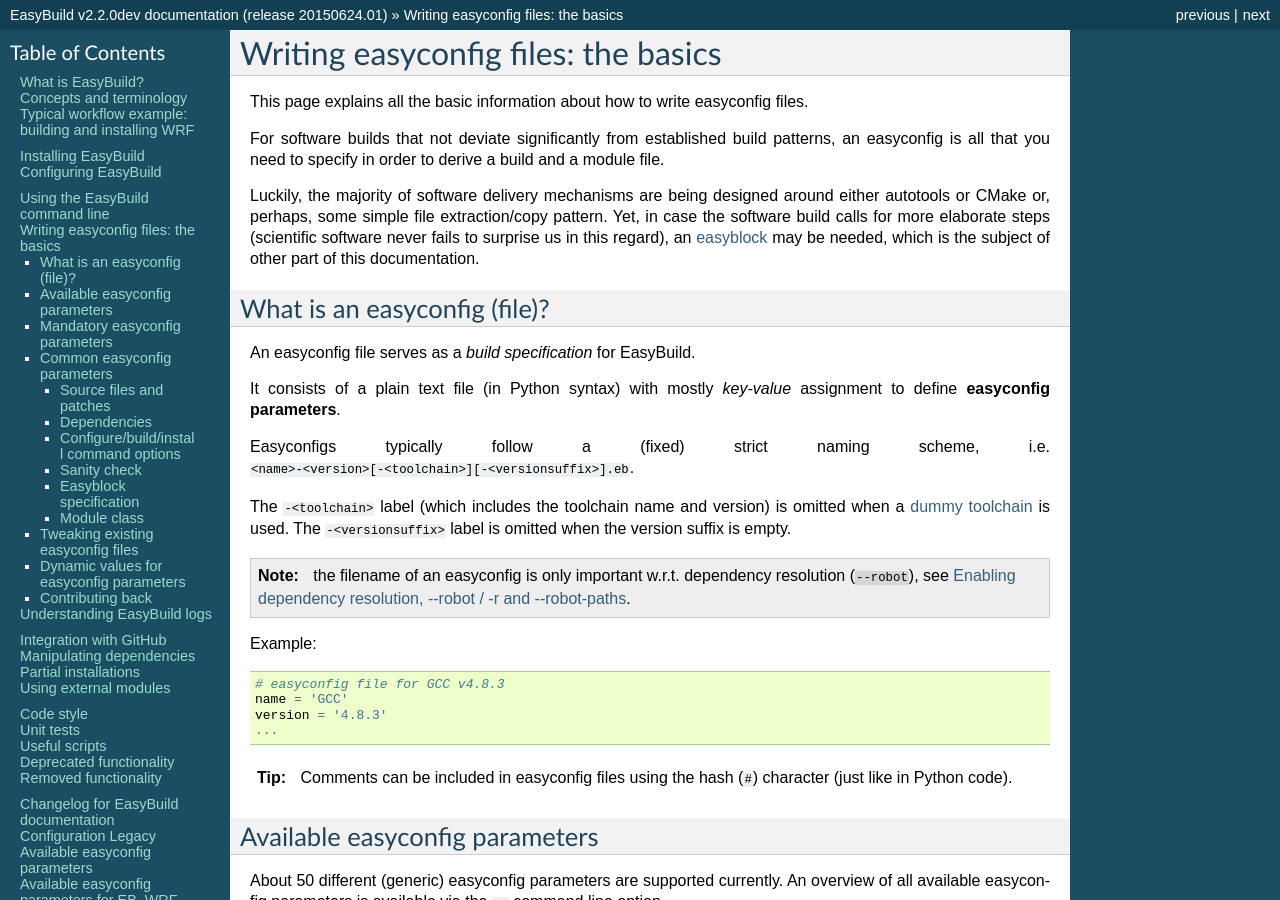
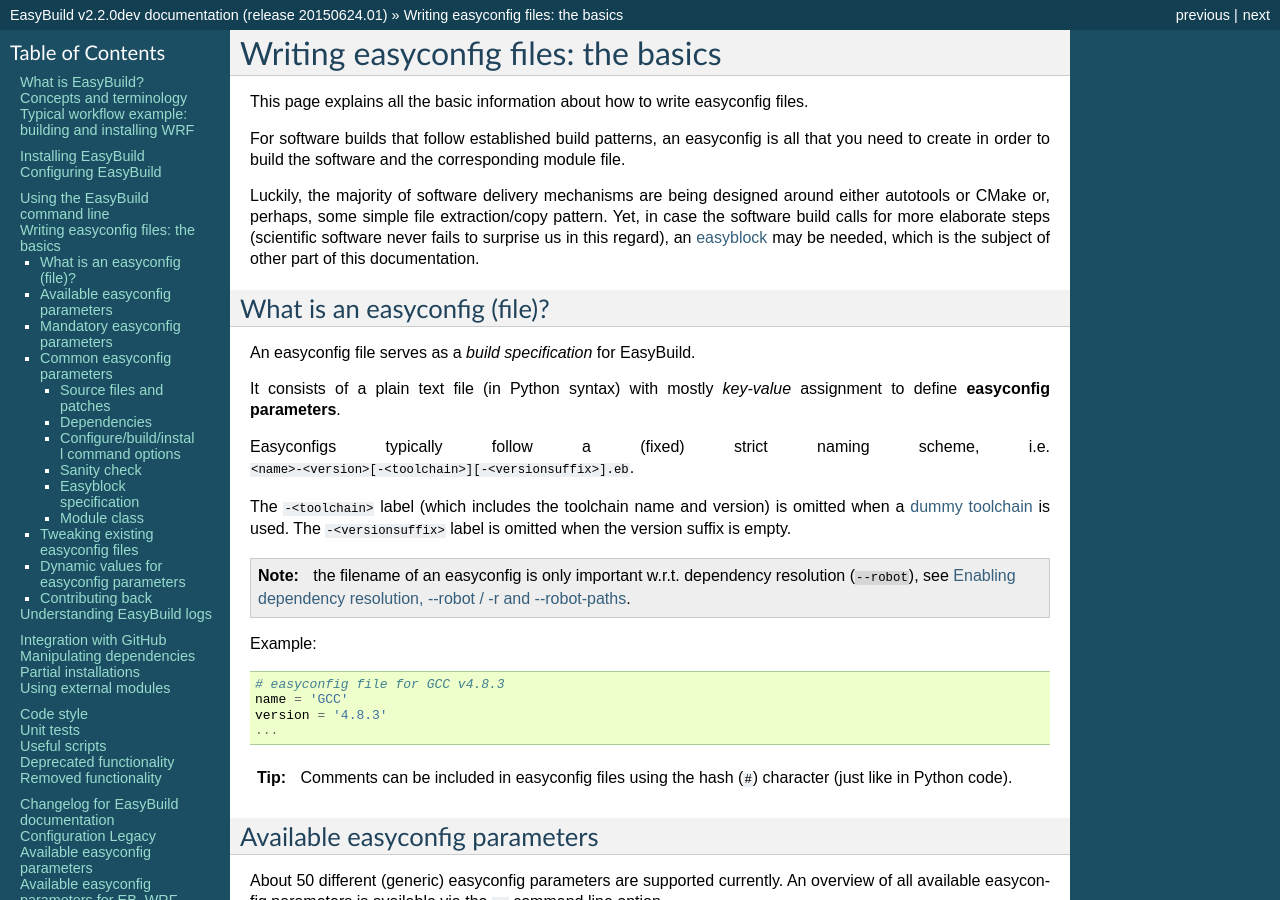
Before and after one commit to easybuilders/easybuild, a Sphinx documentation site: the page built from docs/Writing_easyconfig_files.rst, in a window 1280 px wide and 900 px high. Built offline with Sphinx 7.4.7, drawn with Linux system fonts in a browser that asks for light colours.

Commit message:
Update Writing_easyconfig_files.rst
Fixing some wording and simplifying.

```diff
--- a/docs/Writing_easyconfig_files.rst
+++ b/docs/Writing_easyconfig_files.rst
@@ -5,8 +5,7 @@
 
 This page explains all the basic information about how to write easyconfig files.
 
-For software builds that not deviate significantly from established build patterns,
-an easyconfig is all that you need to specify in order to derive a build and a module file.
+For software builds that follow established build patterns, an easyconfig is all that you need to create in order to build the software and the corresponding module file.
 
 Luckily, the majority of software delivery mechanisms are being designed around
 either autotools or CMake or, perhaps, some simple file extraction/copy pattern.
```
